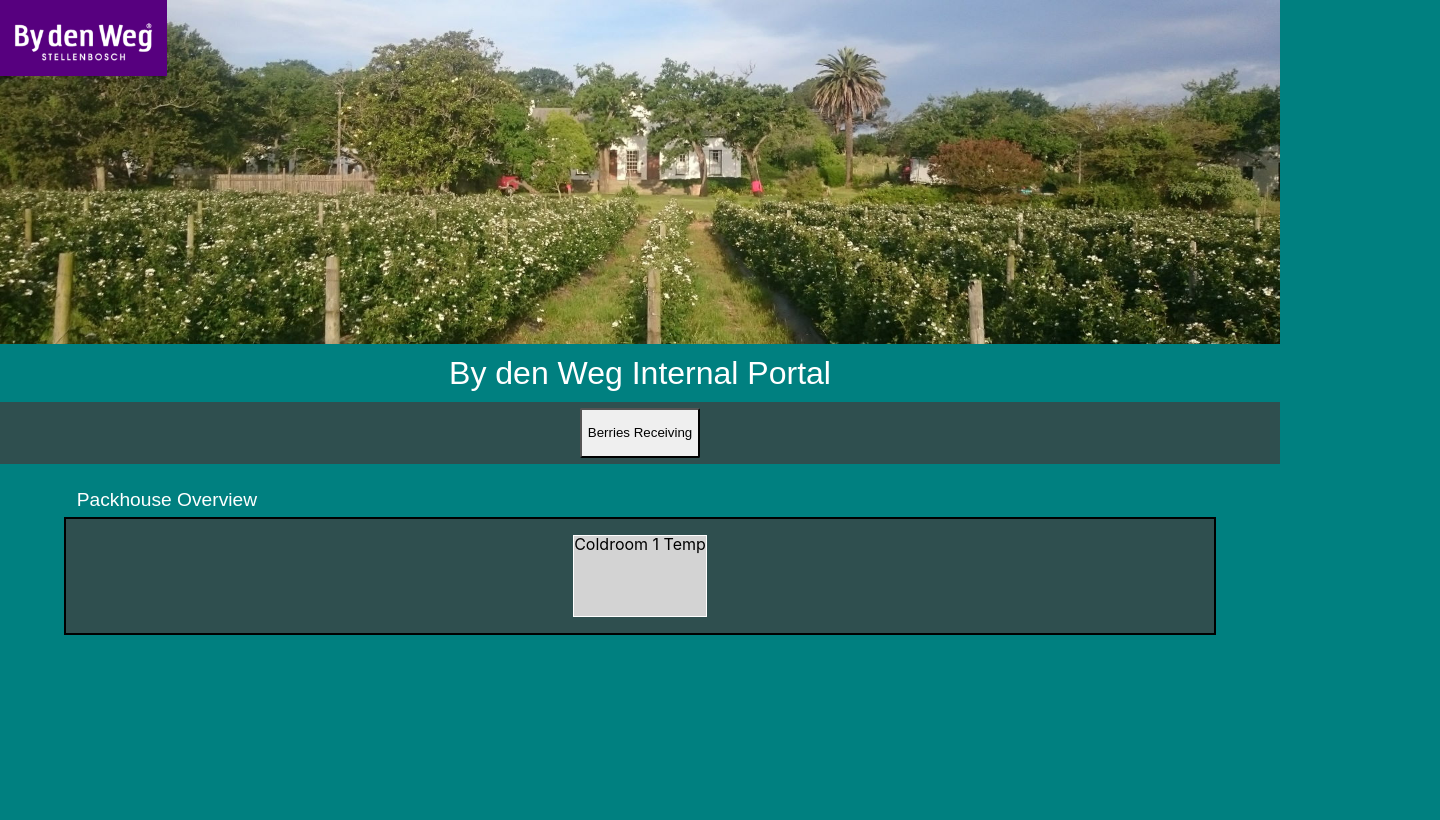
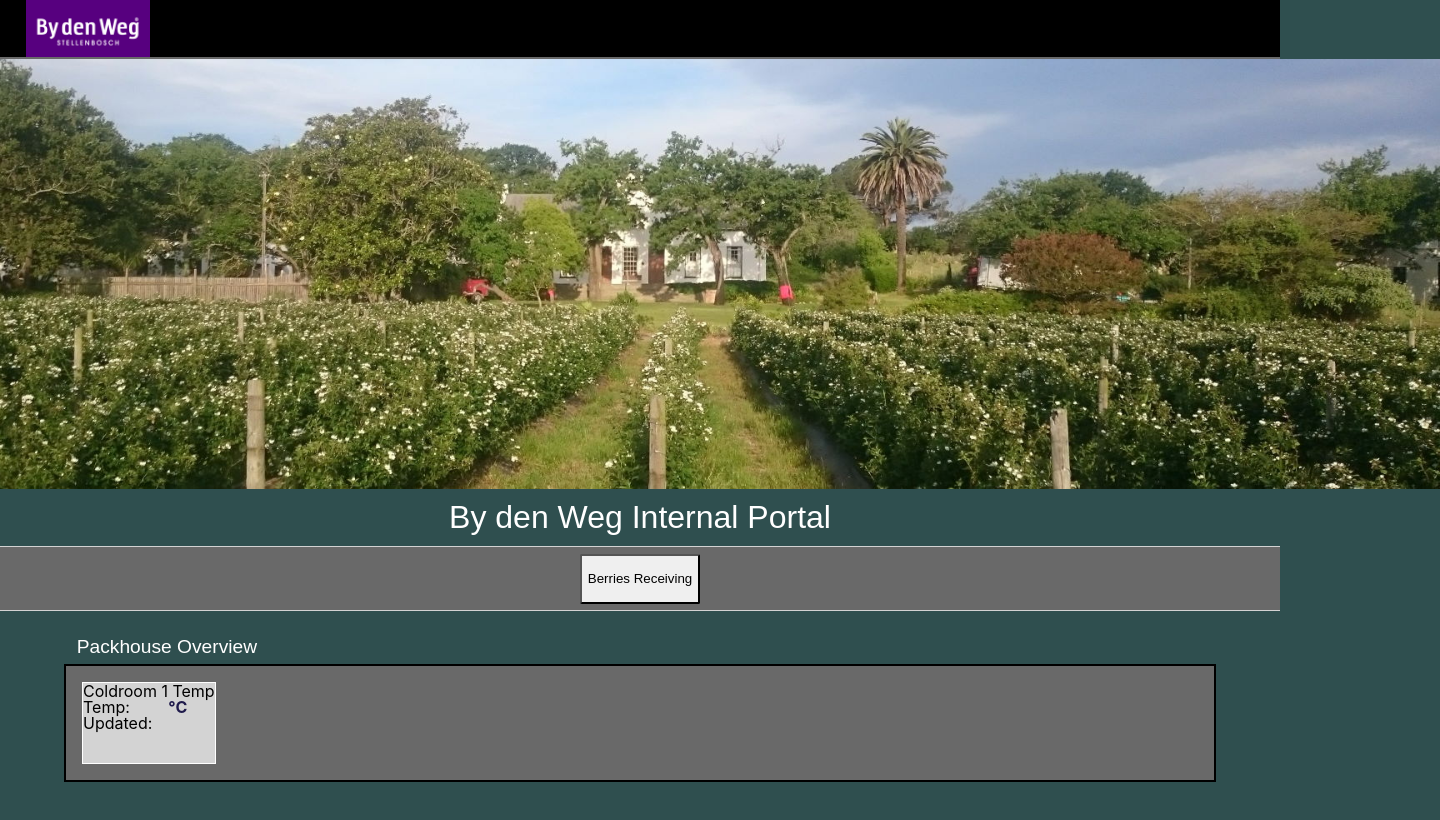
Before and after one commit to Edrag/bdwmainpage, a React (Create React App) app: page / in a window 1280 px wide. Shown: the top 820 px of the page, 1440 px wide, since content can reach past the window. Built offline with nearby package versions, Linux system fonts and the light colour scheme; no server answers.

Commit message:
added temp sensor reading with 1min refresh interval

```diff
--- a/public/index.html
+++ b/public/index.html
@@ -10,7 +10,6 @@
       name="description"
       content="Web site created using create-react-app"
     />
-    <link rel="apple-touch-icon" href="%PUBLIC_URL%/logo192.png" />
     <!--
       manifest.json provides metadata used when your web app is installed on a
       user's mobile device or desktop. See https://developers.google.com/web/fundamentals/web-app-manifest/
--- a/src/App.css
+++ b/src/App.css
@@ -2,7 +2,9 @@
   margin-top: 1%;
   text-align: center;
   margin-bottom: 2%;
-  background-color: darkslategrey;
+  background-color: dimgray;
+  border-bottom: 1px solid lightgray;
+  border-top: 1px solid lightgrey;
 }
 
 .menuButton {
@@ -13,7 +15,7 @@
 }
 
 html {
-  background-color: teal;
+  background-color: darkslategrey;
 }
 
 .pageHeading {
@@ -25,9 +27,19 @@ html {
   text-shadow: lightgrey;
 }
 
+.bannerDiv {
+  display: flex;
+  justify-content: center;
+}
+
 .banner {
-  display: block;
   max-width: 100%;
+}
+
+@media only screen and (min-width: 800px) {
+  .banner {
+    max-width: 1600px;
+  }
 }
 
 h2 {
@@ -40,23 +52,28 @@ h2 {
 
 }
 
+.logoDiv {
+  display: flex;
+  background-color: black;
+  border-bottom: 2px solid dimgray;
+}
+
 .logo {
-  display: block;
-  position: absolute;
+  margin-left: 2%;
   max-width: 20%;
-  max-height: 2cm;
+  max-height: 1.5cm;
 }
 
 .overviewDiv {
   display: flex;
-  justify-content: center;
+  justify-content: left;
   border: 2px solid black;
   min-height: 5%;
   min-width: 20%;
   max-width: 90%;
   margin: 0.5rem 5% 5rem 5%;
   text-align: center;
-  background-color: darkslategrey;
+  background-color: dimgray;
 }
 
 .tempBox {
@@ -65,8 +82,18 @@ h2 {
   margin: 1rem;
   min-width: 10%;
   min-height: 5rem;
-  max-width: 5cm;
+  max-width: auto;
   text-align: center;
   border: solid 1px white;
   color:c;
 }
+
+td {
+  text-align: left;
+}
+
+.dataCell {
+  padding-left: 1rem;
+  color: rgb(31, 26, 75);
+  font-weight: bold;
+}
--- a/src/App.js
+++ b/src/App.js
@@ -3,7 +3,18 @@ import './App.css';
 import Banner from './main_house_berry_orchard.jpg';
 import Logo from './BdW_logo_pruple_50.png';
 
+let intervalTimer
 class App extends React.Component {
+  constructor(props) {
+    super(props);
+    this.state={
+      tempSens1Deg:'',
+      tempSens1Time:'',
+      intervalId:false
+    }
+    this.getTempSensor1= this.getTempSensor1.bind(this);
+    this.handleInterval = this.handleInterval.bind(this);
+  }
 
   redirect = () => {
     window.location.href='/berrycheckin';
@@ -11,22 +22,76 @@ class App extends React.Component {
 
   home = () => {
     window.location.href='www.bdw.site';
+  };
+
+  componentDidMount = () => {
+    this.getTempSensor1();
+    this.handleInterval();
+    console.log(this.state.intervalId);
+  };
+
+  componentWillUnmount = () => {
+    this.handleInterval()
+  };
+
+  handleInterval = () =>  {
+    if(!this.state.intervalId) {
+      intervalTimer = setInterval(this.getTempSensor1,60000)
+      this.setState({
+        intervalId: true
+      })
+    } else  {
+      clearInterval(intervalTimer)
+    };
   }
+
+  getTempSensor1 = async () => {
+    try {
+      const response = await fetch(`http://192.168.1.250:1880/temp`);
+      const responseJSON = await response.json();
+      if(response.ok) {
+        console.log(responseJSON);
+        this.setState({
+          tempSens1Deg:responseJSON.Temp,
+          tempSens1Time:responseJSON.Time
+        })
+      }
+
+    } catch(error) {
+      console.log(error);
+    }
+  };
 
   render() {
     return (
       <div>
-        <img src={Logo} className="logo" alt="BdW Logo" onClick={this.home}/>
-        <img src={Banner} className="banner" alt="Main house with berry orchard"/>
+        <div className="logoDiv">
+          <img src={Logo} className="logo" alt="BdW Logo" onClick={this.home}/>
+        </div>
+        <div className="bannerDiv">
+          <img src={Banner} className="banner" alt="Main house with berry orchard"/>
+        </div>
         <h1 className="pageHeading">By den Weg Internal Portal</h1>
         <div className="Menu">
           <button className="menuButton" onClick={this.redirect}>Berries Receiving</button>
         </div>
         <div>
-          <p><h2>Packhouse Overview</h2></p>
+          <h2>Packhouse Overview</h2>
           <div className="overviewDiv">
             <div className="tempBox">
               Coldroom 1 Temp
+              <table>
+                <tbody>
+                  <tr>
+                    <td>Temp:</td>
+                    <td className="dataCell">{this.state.tempSens1Deg}&deg;C</td>
+                  </tr>
+                  <tr>
+                    <td>Updated:</td>
+                    <td className="dataCell">{this.state.tempSens1Time}</td>
+                  </tr>
+                </tbody>
+              </table>
             </div>
           </div>
         </div>
```
Also changed, not shown: 2 other files (tests, documents, lock files or other folders).
